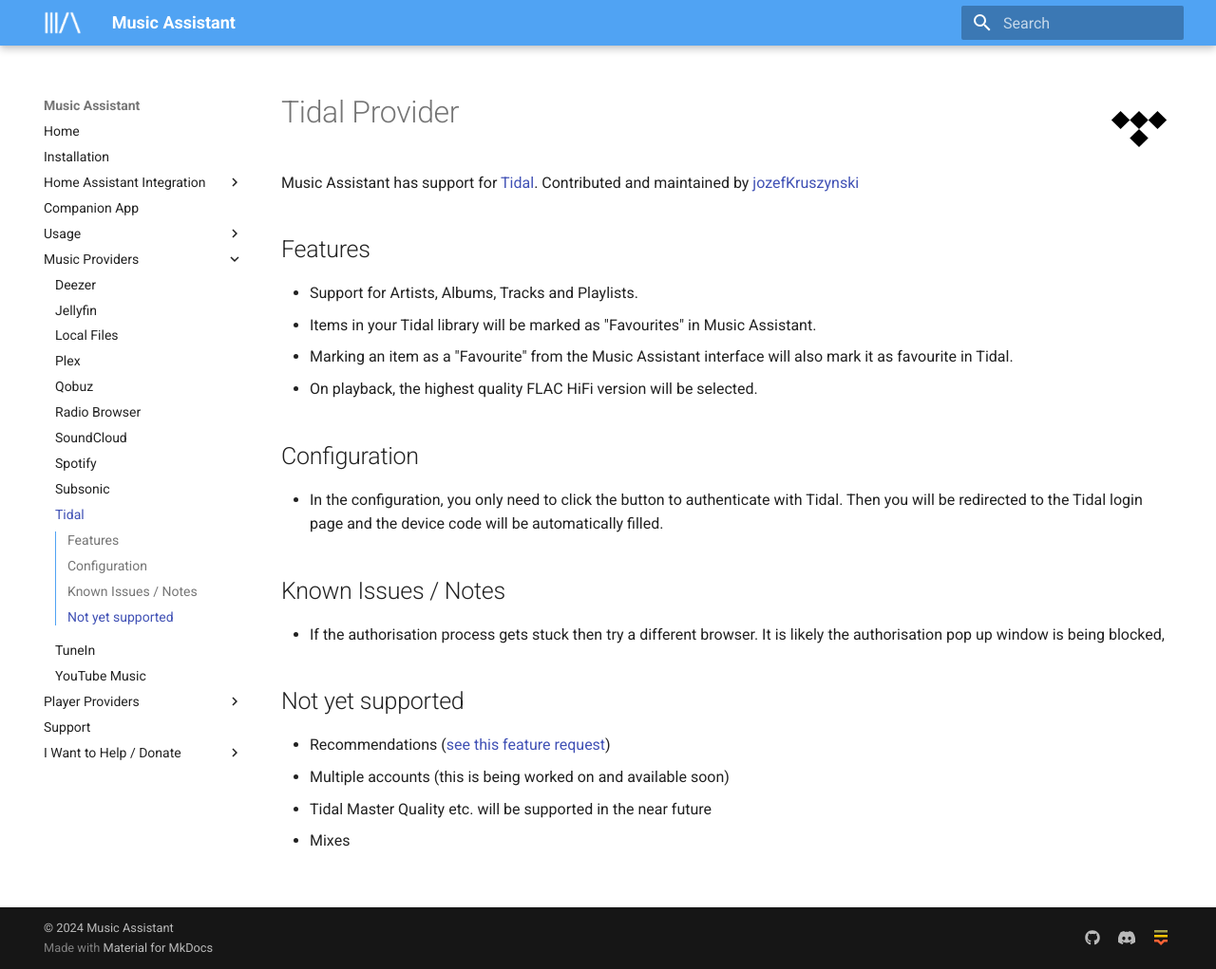
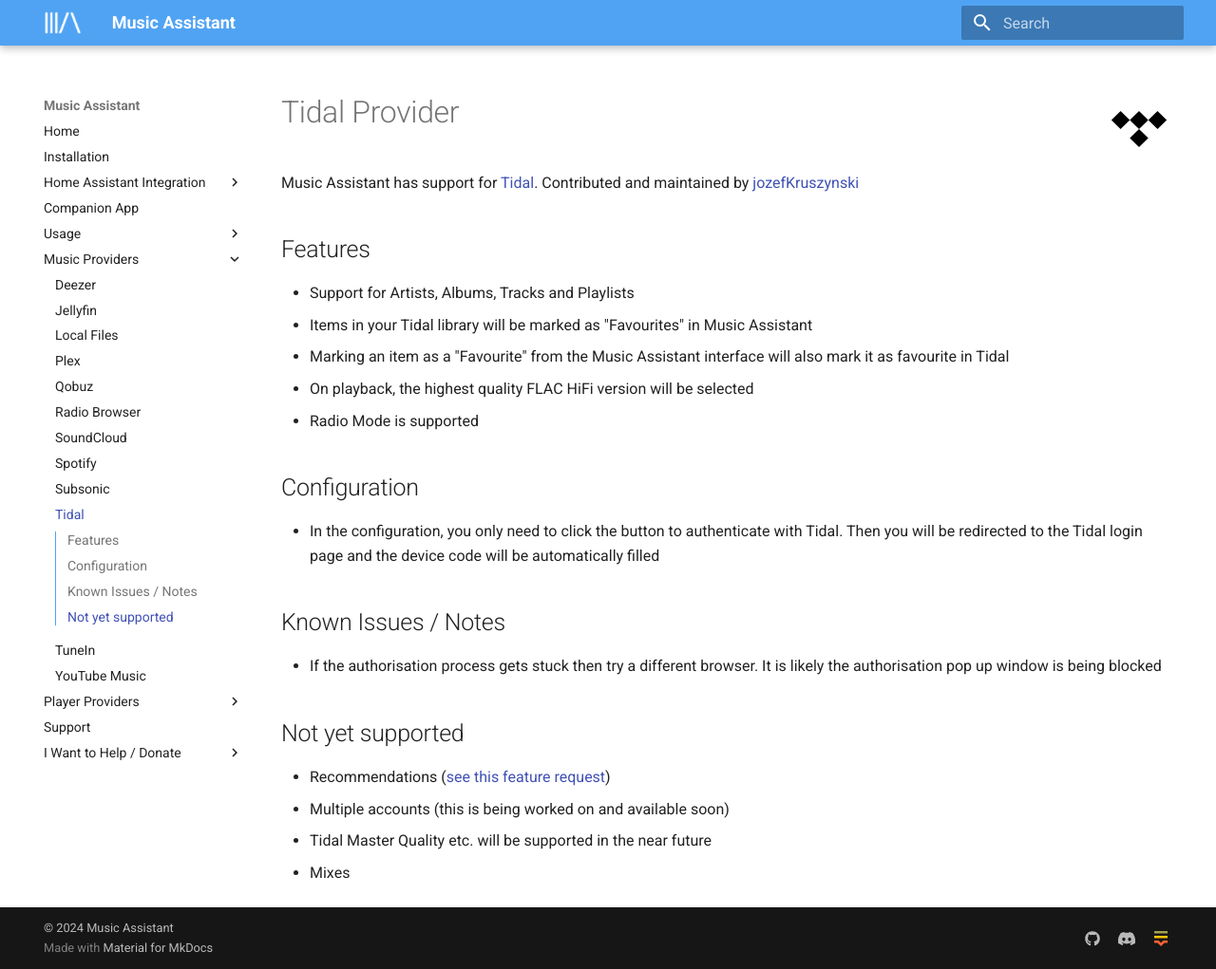
Before and after one commit to pwbriggs/music-assistant.github.io, an MkDocs documentation site: the page built from docs/music-providers/tidal.md, in a window 1280 px wide and 1021 px high. Shown: the whole window at 95% size. Built offline with MkDocs 1.6.1 and Material for MkDocs 9.7.7, drawn with Linux system fonts in a browser that asks for light colours.

Commit message:
Add point about radio mode

```diff
--- a/docs/music-providers/tidal.md
+++ b/docs/music-providers/tidal.md
@@ -4,18 +4,19 @@
 
 ## Features
 
-- Support for Artists, Albums, Tracks and Playlists.
-- Items in your Tidal library will be marked as "Favourites" in Music Assistant.
-- Marking an item as a "Favourite" from the Music Assistant interface will also mark it as favourite in Tidal.
-- On playback, the highest quality FLAC HiFi version will be selected.
+- Support for Artists, Albums, Tracks and Playlists
+- Items in your Tidal library will be marked as "Favourites" in Music Assistant
+- Marking an item as a "Favourite" from the Music Assistant interface will also mark it as favourite in Tidal
+- On playback, the highest quality FLAC HiFi version will be selected
+- Radio Mode is supported
 
 ## Configuration
 
-- In the configuration, you only need to click the button to authenticate with Tidal. Then you will be redirected to the Tidal login page and the device code will be automatically filled.
+- In the configuration, you only need to click the button to authenticate with Tidal. Then you will be redirected to the Tidal login page and the device code will be automatically filled
 
 ## Known Issues / Notes
 
-- If the authorisation process gets stuck then try a different browser. It is likely the authorisation pop up window is being blocked,
+- If the authorisation process gets stuck then try a different browser. It is likely the authorisation pop up window is being blocked
 
 ## Not yet supported
 
```
